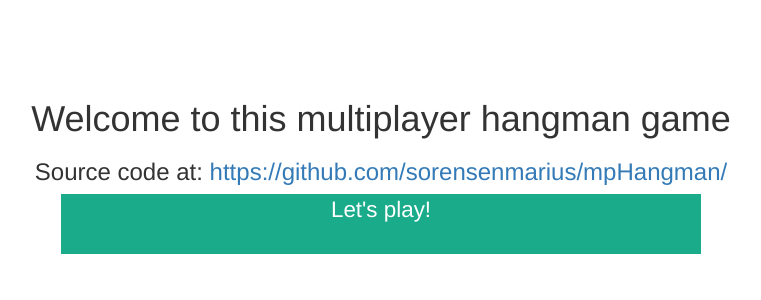
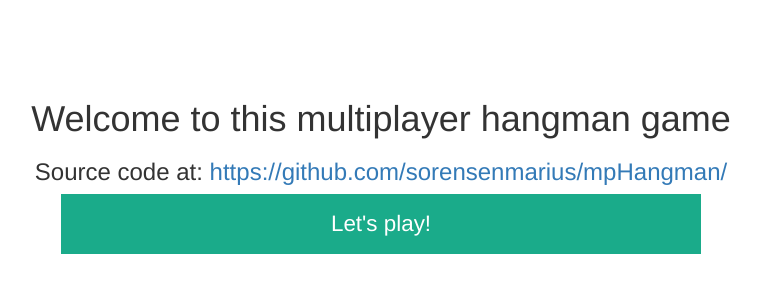
Before and after one commit to sorensenmarius/mpHangman, a Flask app: page / in a window 1280 px wide. Shown: the part 181-481 px from the top of the page, without its empty margins (259-1020 px from the left). Run offline with Flask 2, Linux system fonts and the light colour scheme; some libraries are stand-ins or nearby versions.

Commit message:
More homepage styling

```diff
--- a/static/home.css
+++ b/static/home.css
@@ -12,6 +12,11 @@
     bottom: 1px;
     width: 50%;
     margin: auto;
+    line-height: 60px;
+  }
+
+  #playHref {
+    text-decoration: none;
   }
   #playButton:hover{
     background:#fff;
--- a/templates/home.html
+++ b/templates/home.html
@@ -12,5 +12,5 @@
     <h1>Welcome to this multiplayer hangman game</h1>
     <h3>Source code at: <a href="https://github.com/sorensenmarius/mpHangman/" target="_blank">https://github.com/sorensenmarius/mpHangman/</a></h3>
 </div>
-<a href="/play"><div id="playButton">Let's play!</div></a>
+<a href="/play" id="playHref"><div id="playButton">Let's play!</div></a>
 {% endblock %}
```
